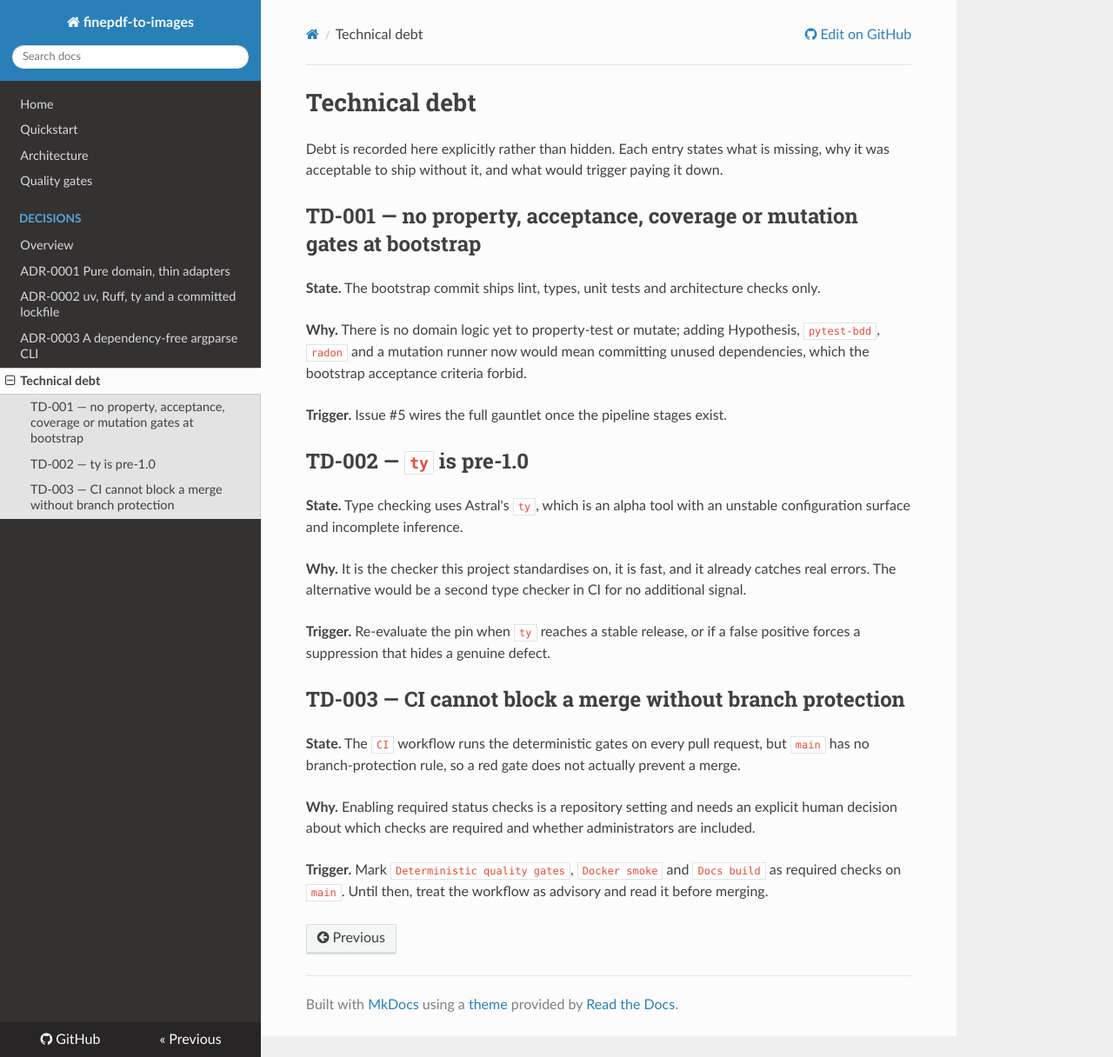
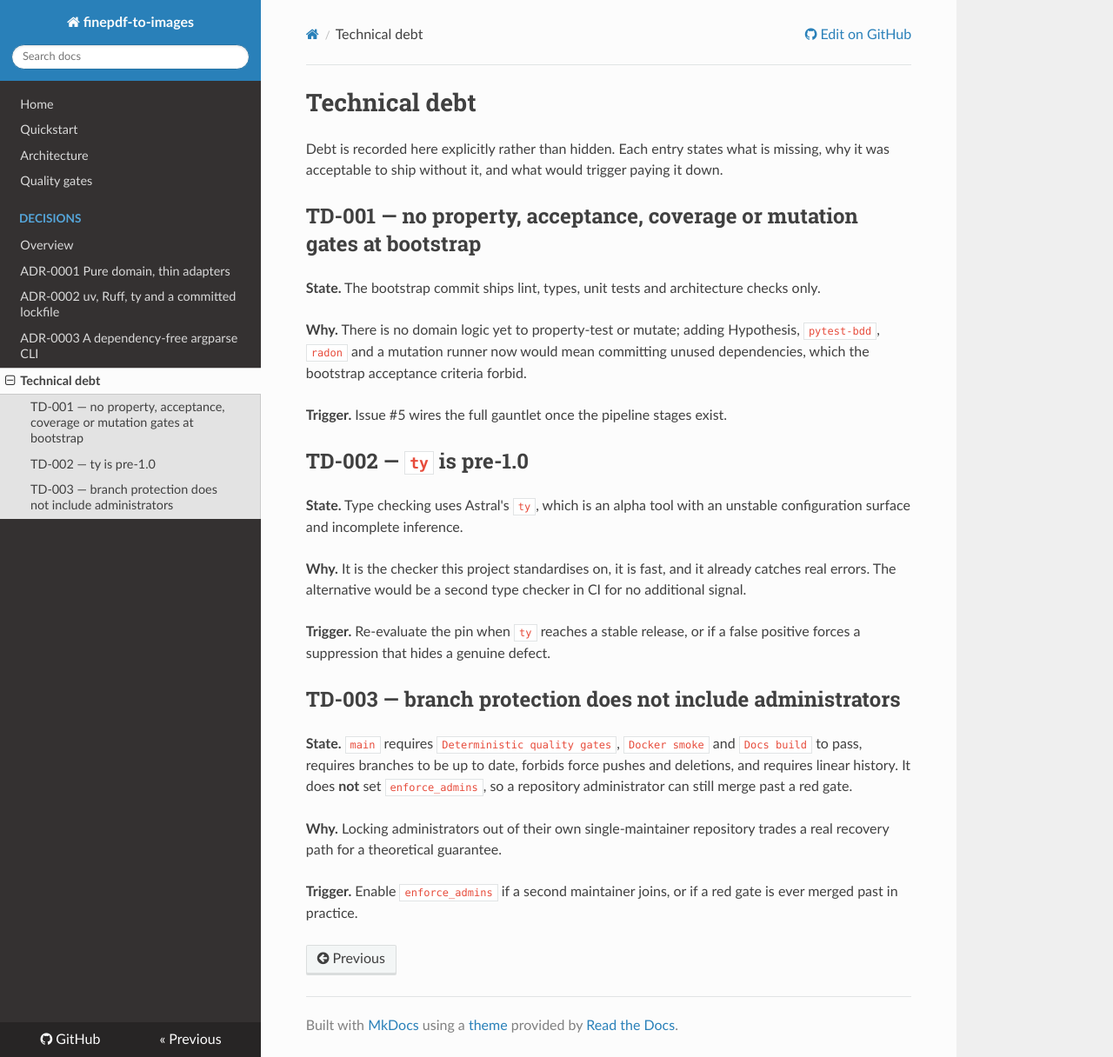
Before and after one commit to NoeFlandre/finepdf-to-images, an MkDocs documentation site: the page built from docs/technical-debt.md, in a window 1280 px wide and 1216 px high. Shown: the whole window at 87% size. Built offline with MkDocs 1.6.1, drawn with Linux system fonts in a browser that asks for light colours; nearby versions of some CDN libraries.

Commit message:
docs: record the enabled branch protection on main
Required status checks, up-to-date branches, linear history, and no force
pushes or deletions are now enforced on main, so CI genuinely blocks a merge.
TD-003 narrows to the remaining gap: enforce_admins is deliberately off.

Co-Authored-By: Claude Opus 5 <noreply@anthropic.com>

```diff
--- a/docs/technical-debt.md
+++ b/docs/technical-debt.md
@@ -24,13 +24,15 @@ errors. The alternative would be a second type checker in CI for no additional s
 **Trigger.** Re-evaluate the pin when `ty` reaches a stable release, or if a false positive forces
 a suppression that hides a genuine defect.
 
-## TD-003 — CI cannot block a merge without branch protection
+## TD-003 — branch protection does not include administrators
 
-**State.** The `CI` workflow runs the deterministic gates on every pull request, but `main` has no
-branch-protection rule, so a red gate does not actually prevent a merge.
+**State.** `main` requires `Deterministic quality gates`, `Docker smoke` and `Docs build` to pass,
+requires branches to be up to date, forbids force pushes and deletions, and requires linear
+history. It does **not** set `enforce_admins`, so a repository administrator can still merge past a
+red gate.
 
-**Why.** Enabling required status checks is a repository setting and needs an explicit human
-decision about which checks are required and whether administrators are included.
+**Why.** Locking administrators out of their own single-maintainer repository trades a real
+recovery path for a theoretical guarantee.
 
-**Trigger.** Mark `Deterministic quality gates`, `Docker smoke` and `Docs build` as required checks
-on `main`. Until then, treat the workflow as advisory and read it before merging.
+**Trigger.** Enable `enforce_admins` if a second maintainer joins, or if a red gate is ever merged
+past in practice.
```
Also changed, not shown: docs/quality.md (+4 -4 lines).
